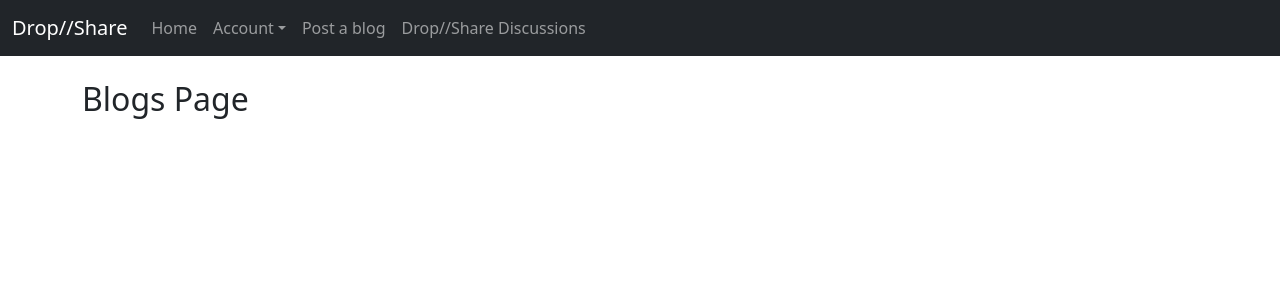
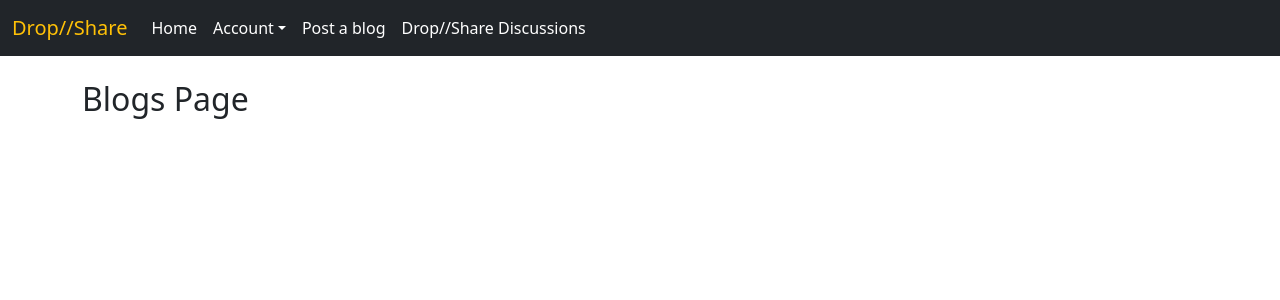
Before and after one commit to Code-Institute-Submissions/MBissett29-Drop-Share_JulyResub, a Django app: page / in a window 1280 px wide. Shown: the top 300 px of the page. Run offline with Django 4.2, Linux system fonts and the light colour scheme; data that the repository does not hold is empty; parts of the project's set-up code (start-up, migrations or seed data) failed here and were passed over; some libraries are stand-ins or nearby versions.

Commit message:
Add bootstrap style to nav and insert links

```diff
--- a/templates/base.html
+++ b/templates/base.html
@@ -14,16 +14,16 @@
   <link href="https://cdn.jsdelivr.net/npm/bootstrap@5.1.3/dist/css/bootstrap.min.css" rel="stylesheet"
     integrity="sha384-1BmE4kWBq78iYhFldvKuhfTAU6auU8tT94WrHftjDbrCEXSU1oBoqyl2QvZ6jIW3" crossorigin="anonymous">
     <script src="https://cdnjs.cloudflare.com/ajax/libs/bootstrap/5.1.3/js/bootstrap.min.js"></script>
-  <link rel="stylesheet" href="{% static 'css/style.css'}">
+  <link rel="stylesheet" href="{% static 'css/style.css' %}">
     <title>Drop//Share</title>
 </head>
 
-<body>
+<body class="">
 
     <header>
       <nav class="navbar navbar-expand-md navbar-dark bg-dark">
         <div class="container-fluid">
-          <a class="navbar-brand" href="{% url 'home' %}">Drop//Share</a>
+          <a class="navbar-brand text-warning" href="{% url 'home' %}">Drop//Share</a>
           <button class="navbar-toggler" type="button" data-toggle="collapse" data-target="#navbarSupportedContent"
             aria-controls="navbarSupportedContent" aria-expanded="false" aria-label="Toggle navigation">
             <span class="navbar-toggler-icon"></span>
@@ -32,22 +32,34 @@
           <div class="collapse navbar-collapse" id="navbarSupportedContent">
             <ul class="navbar-nav ml-auto">
               <li class="nav-item active">
-                <a class="nav-link" href="{% url 'home' %}">Home</a>
+                <a class="nav-link text-white" href="{% url 'home' %}">Home</a>
               </li>
+              {% if user.is_authenticated %}
+              <li class="nav-item">
+                <a class="nav-link text-white" href="{% url 'account_logout' %}">Logout</a>
+              </li>
+              <li class="nav-item">
+                <a class="nav-link text-white" href="{% url 'post_blog' %}">Post a blog</a>
+              </li>
+              <li class="nav-item">
+                <a class="nav-link text-white" href="#">Drop//Share Discussions</a>
+              </li>
+              {% else %}
               <li class="nav-item dropdown">
-                <a class="nav-link dropdown-toggle" href="#" id="navbarDropdown" role="button"
+                <a class="nav-link dropdown-toggle text-white" href="#" id="navbarDropdown" role="button"
                   data-toggle="dropdown">Account</a>
                 <div class="dropdown-menu" aria-labelledby="navbarDropdown">
-                  <a class="dropdown-item" href="#">Login</a>
-                  <a class="dropdown-item" href="#">Sign Up</a>
+                  <a class="dropdown-item" href="{% url 'account_login' %}">Login</a>
+                  <a class="dropdown-item" href="{% url 'account_signup' %}">Sign Up</a>
                 </div>
               </li>
               <li class="nav-item">
-                <a class="nav-link" href="#">Post a blog</a>
+                <a class="nav-link text-white" href="{% url 'post_blog' %}">Post a blog</a>
               </li>
               <li class="nav-item">
-                <a class="nav-link" href="#">Drop//Share Discussions</a>
+                <a class="nav-link text-white" href="#">Drop//Share Discussions</a>
               </li>
+              {% endif %}
             </ul>
           </div>
         </div>
@@ -55,7 +67,7 @@
 
   </header>
 
-  <main class="flex-shrink-0 main-bg">
+  <main>
     {% block content %}
     {% endblock %}
   </main>
```
